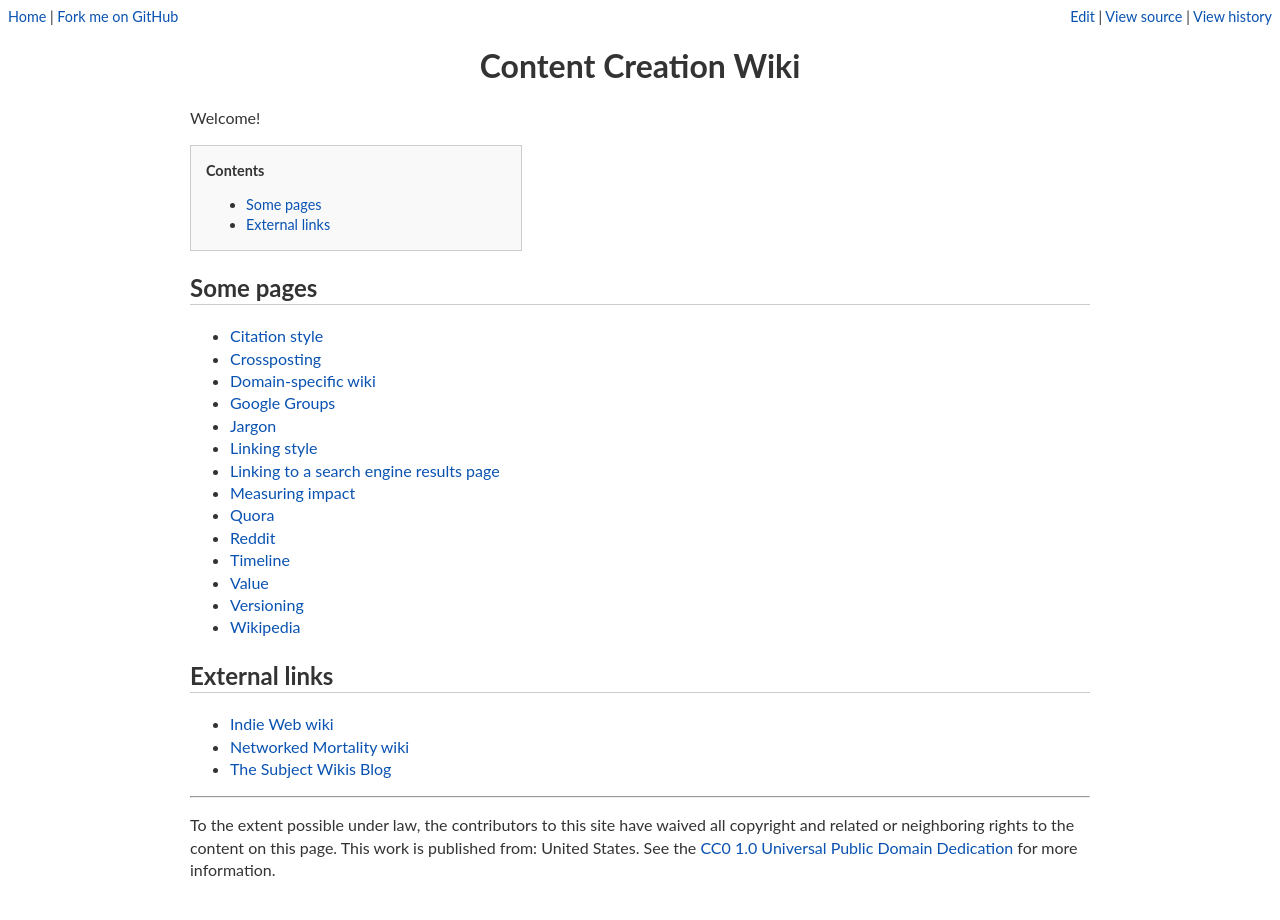
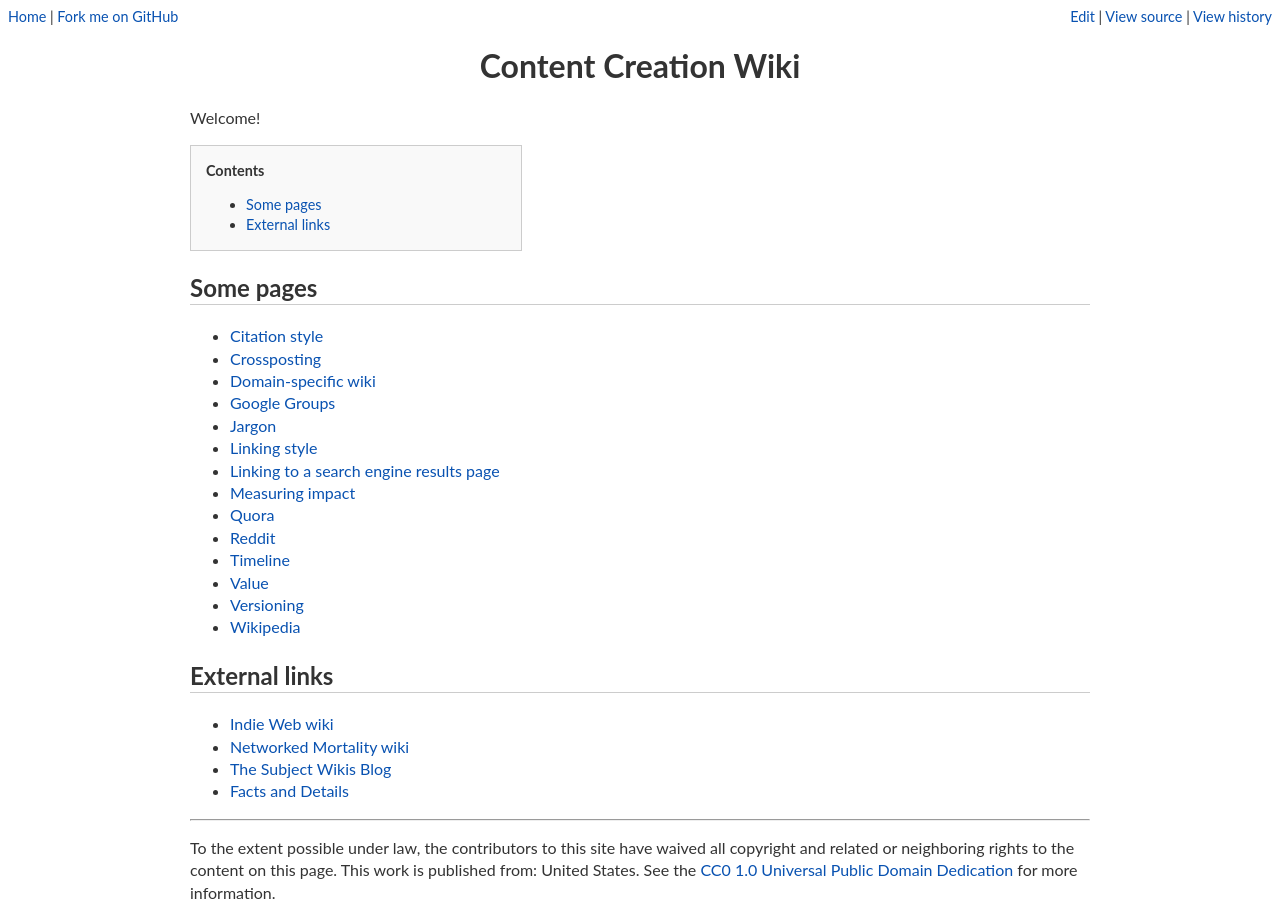
Before and after one commit to riceissa/contentcreation, a Jekyll site: the page built from index.md, in a window 1280 px wide. Built offline with Jekyll 4.4.1, drawn with Linux system fonts in a browser that asks for light colours; comment, search, counter and statistics services are not loaded.

Commit message:
Add link

```diff
--- a/index.md
+++ b/index.md
@@ -21,3 +21,4 @@ Welcome!
 - [Indie Web wiki](https://indieweb.org/)
 - [Networked Mortality wiki](http://networkedmortality.com/Main_Page)
 - [The Subject Wikis Blog](https://blog.subwiki.org/)
+- [Facts and Details](http://factsanddetails.com/)
```
